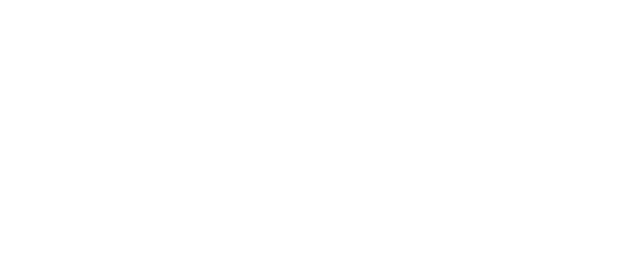
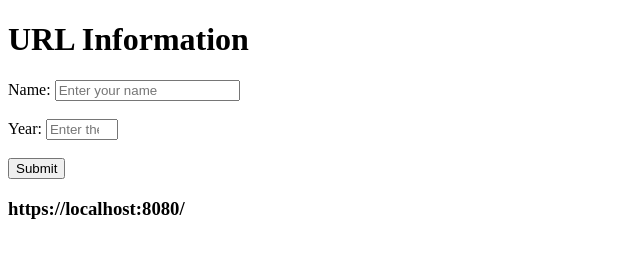
Before and after one commit to acciojob/sharable-urls-seekernothing, a website: page main.html in a window 1280 px wide. Shown: the whole page, without its empty margins (0-640 px from the left). Drawn offline with Linux system fonts and the light colour scheme.

Commit message:
created a submission

```diff
--- a/main.html
+++ b/main.html
@@ -1,6 +1,32 @@
 <!DOCTYPE html>
 <html>
   <body>
+	   <h1>URL Information</h1>
+    <!-- Input Fields -->
+    <form id="form">
+      <!-- Name input -->
+      <label for="name">Name:</label>
+      <input type="text" id="name" name="name" placeholder="Enter your name" required /><br /><br />
+
+      <!-- Year input -->
+      <label for="year">Year:</label>
+      <input
+        type="number"
+        id="year"
+        name="year"
+        placeholder="Enter the year"
+        required
+        min="1900"
+        max="2099"
+      /><br /><br />
+
+      <!-- Submit button -->
+      <button type="button" id="button">Submit</button>
+    </form>
+
+    <!-- Display URL -->
+    <h3 id="url">https://localhost:8080/</h3>
+
     <script type="text/javascript" src="./script.js">
 </script>
   </body>
--- a/script.js
+++ b/script.js
@@ -1 +1,20 @@
 // your code here
+// Add an event listener for the button click
+document.getElementById("button").addEventListener("click", function () {
+  // Retrieve input values
+  const name = document.getElementById("name").value.trim();
+  const year = document.getElementById("year").value.trim();
+
+  // Validate inputs
+  if (!name || !year) {
+    alert("Please fill in both the name and year fields.");
+    return;
+  }
+
+  // Construct the updated URL
+  const baseURL = "https://localhost:8080/";
+  const updatedURL = `${baseURL}?name=${encodeURIComponent(name)}&year=${encodeURIComponent(year)}`;
+
+  // Display the updated URL in the h3 element
+  document.getElementById("url").textContent = updatedURL;
+});
```
